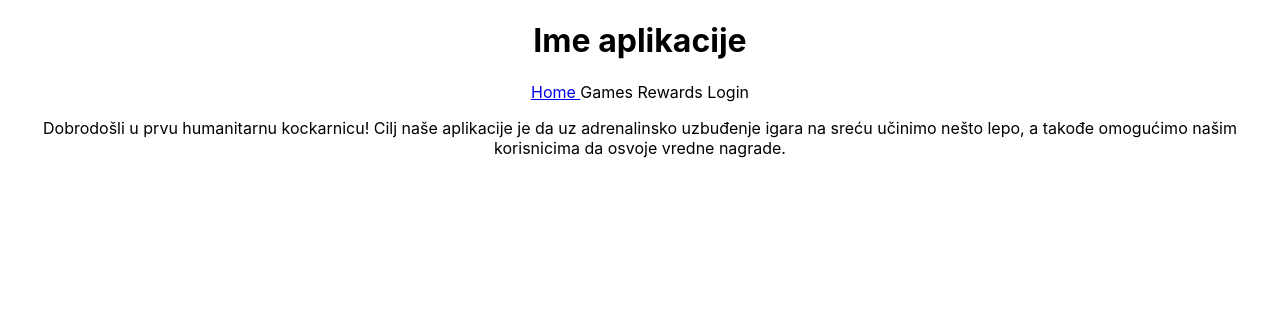
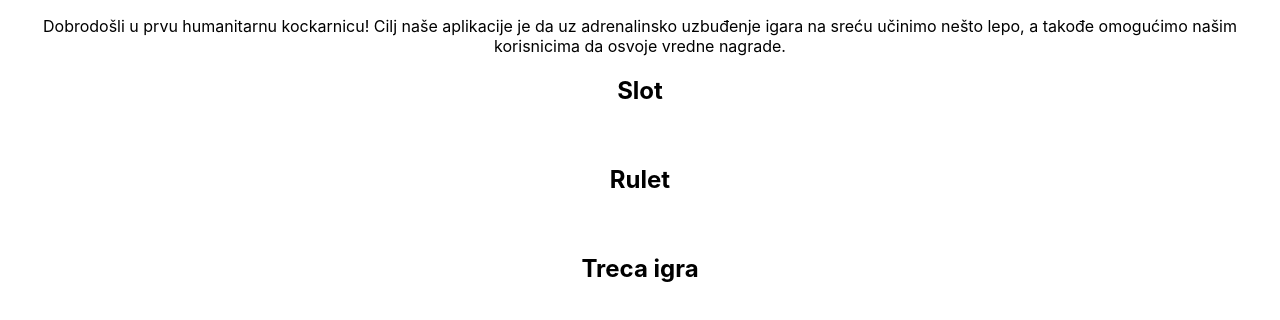
Before and after one commit to fonis-team-5/hakaton-2024, a React (Create React App) app: page / in a window 1280 px wide. Shown: the top 320 px of the page. Built offline with nearby package versions, Linux system fonts and the light colour scheme.

Commit message:
Promenjena struktura

```diff
--- a/src/App.js
+++ b/src/App.js
@@ -1,20 +1,18 @@
-import './App.css';
+import "./App.css";
+import Cards from "./Cards";
+import Navbar from "./Navbar";
 
 function App() {
   return (
     <div className="App">
-      <h1> Ime aplikacije </h1>
-      <div className='navbar'>
-        <a href='#'> Home </a>
-        <a> Games </a>
-        <a> Rewards </a>
-        <a> Login </a>
-      </div>
-      <div className='main-content'>
+      <Navbar />
+      <div className="main-content">
         <p id="OPIS">
-           Dobrodošli u prvu humanitarnu kockarnicu! Cilj naše aplikacije je da uz adrenalinsko uzbuđenje igara na sreću učinimo
-           nešto lepo, a takođe omogućimo našim korisnicima da osvoje vredne nagrade.
+          Dobrodošli u prvu humanitarnu kockarnicu! Cilj naše aplikacije je da
+          uz adrenalinsko uzbuđenje igara na sreću učinimo nešto lepo, a takođe
+          omogućimo našim korisnicima da osvoje vredne nagrade.
         </p>
+        <Cards />
       </div>
     </div>
   );
--- /dev/null
+++ b/src/Cards.js
@@ -0,0 +1,19 @@
+import Slot from "./Slot";
+function Cards() {
+    return(
+        <div className="card-container">
+          <Slot />
+          <div className="card card2">
+            <h2>Rulet</h2>
+            <img src=""></img>
+          </div>
+          <div className="card card3">
+            <h2>Treca igra</h2>
+            <img src=""></img>
+          </div>
+        </div>
+    );
+
+}
+
+export default Cards;
--- /dev/null
+++ b/src/Navbar.js
@@ -0,0 +1,9 @@
+function Navbar() {
+    return(
+        <div className="navbar">
+
+        </div>
+    );
+}
+
+export default Navbar;
--- /dev/null
+++ b/src/Slot.js
@@ -0,0 +1,11 @@
+function Slot() {
+    return(
+        <div className="card card-slot">
+            <h2>Slot</h2>
+            <img src=""></img>
+        </div>
+    );
+
+}
+
+export default Slot;
```
Also changed, not shown: src/media/slot.jpg (added).
